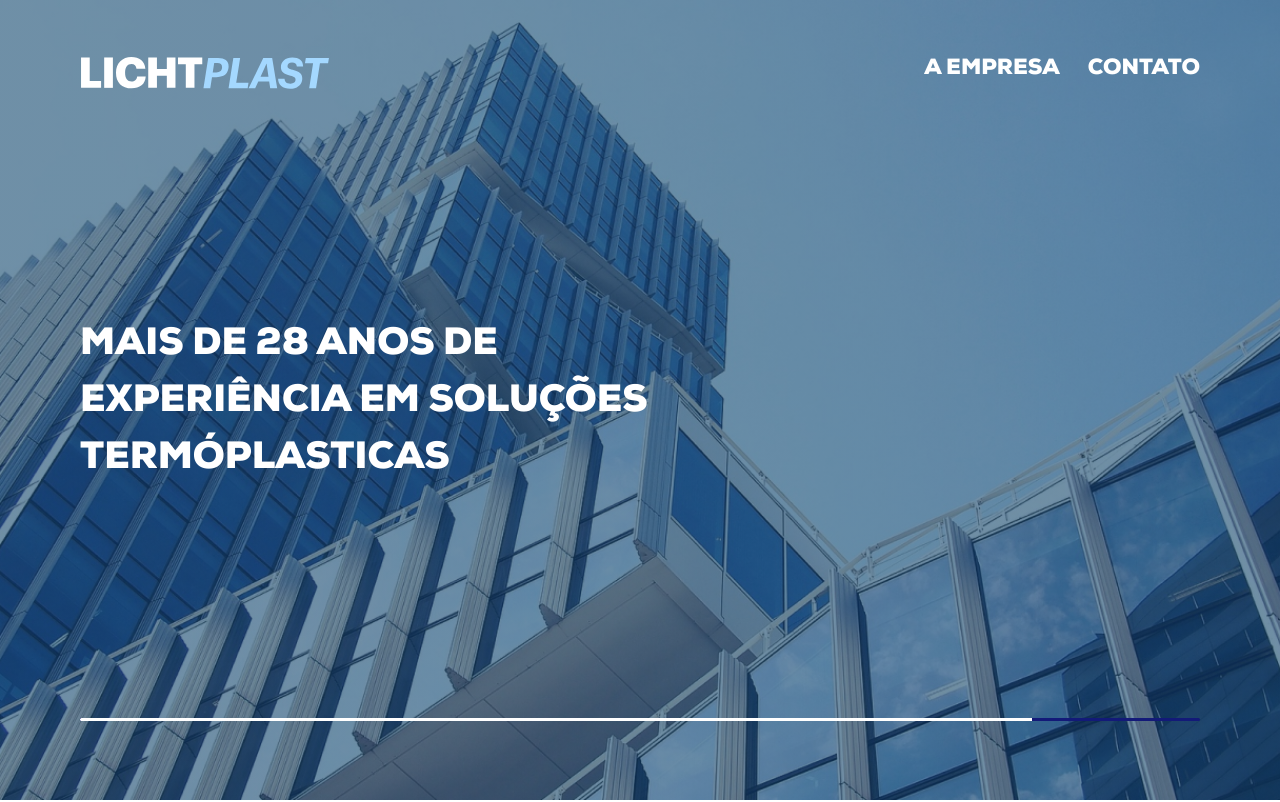
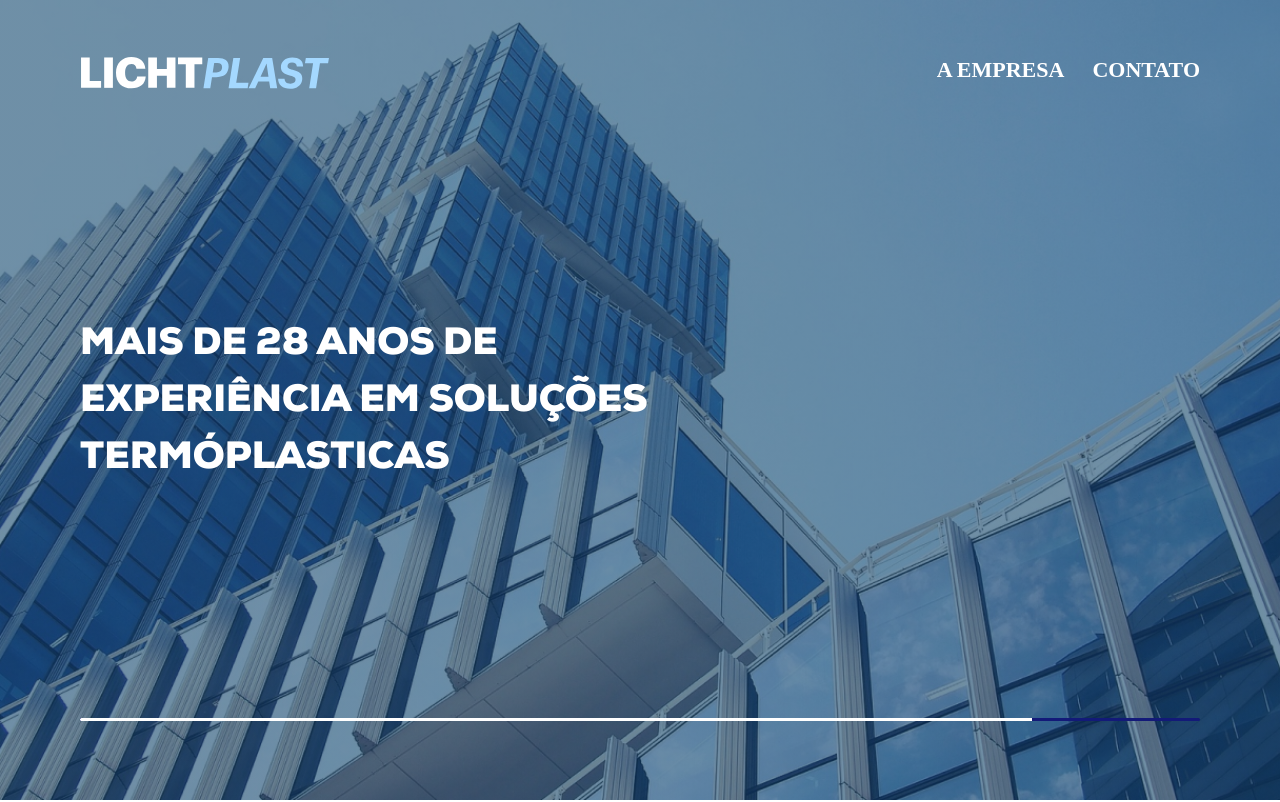
Before and after one commit to fomentum-tech/lichtplast, a Next.js app: page / in a window 1280 px wide. Shown: the top 802 px of the page. Built offline with nearby package versions, Linux system fonts and the light colour scheme; a web font is replaced by a local one.

Commit message:
styles: changed font-face NexaXBlack weight to 800

```diff
--- a/src/styles/fonts.js
+++ b/src/styles/fonts.js
@@ -53,7 +53,7 @@ const FontsStyles = createGlobalStyle`
           url('Nexa-XBold.woff') format('woff'),
           url('Nexa-XBold.ttf') format('truetype'),
           url('Nexa-XBold.svg#Nexa-XBold') format('svg');
-      font-weight: bold;
+      font-weight: 800;
       font-style: normal;
       font-display: swap;
   }
```
